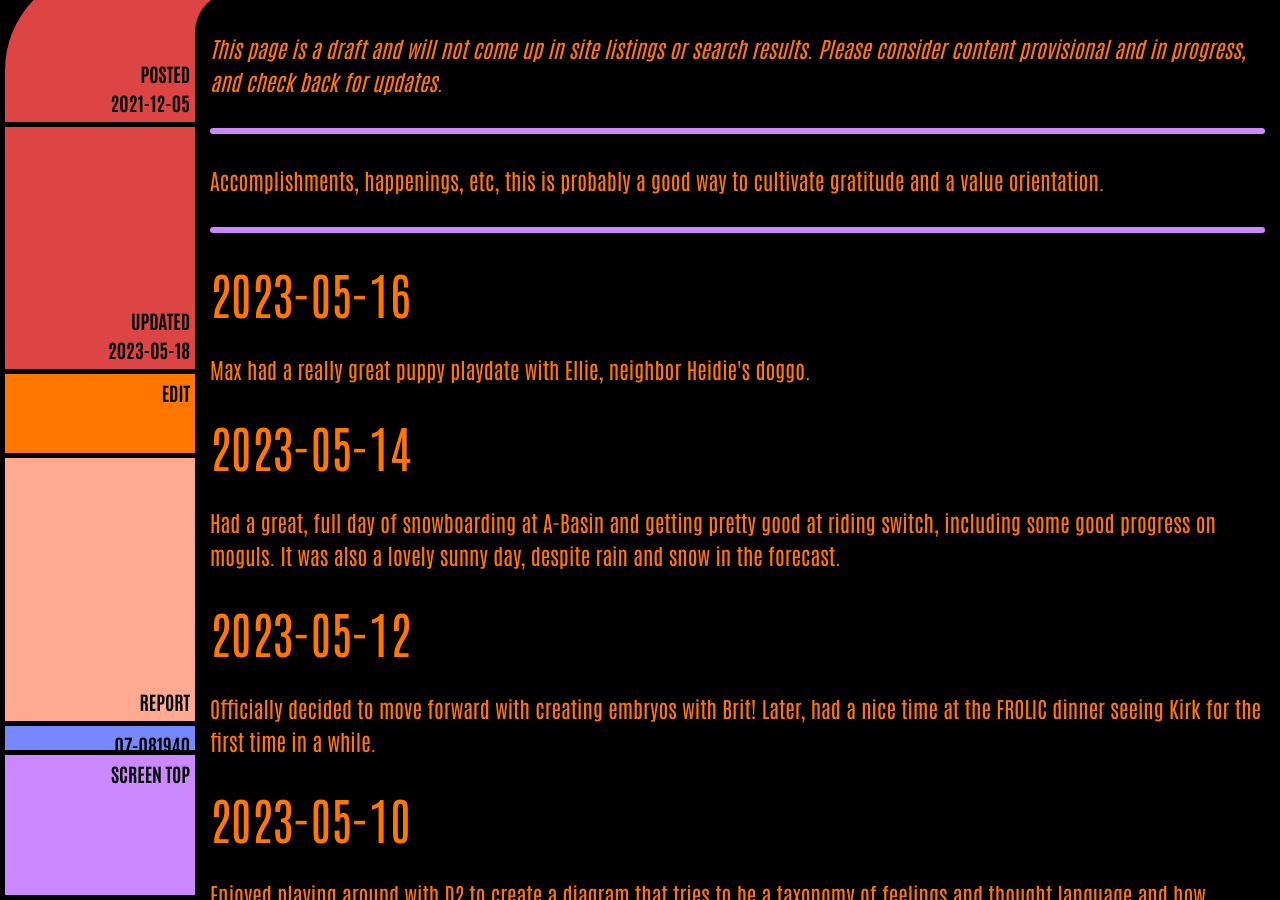
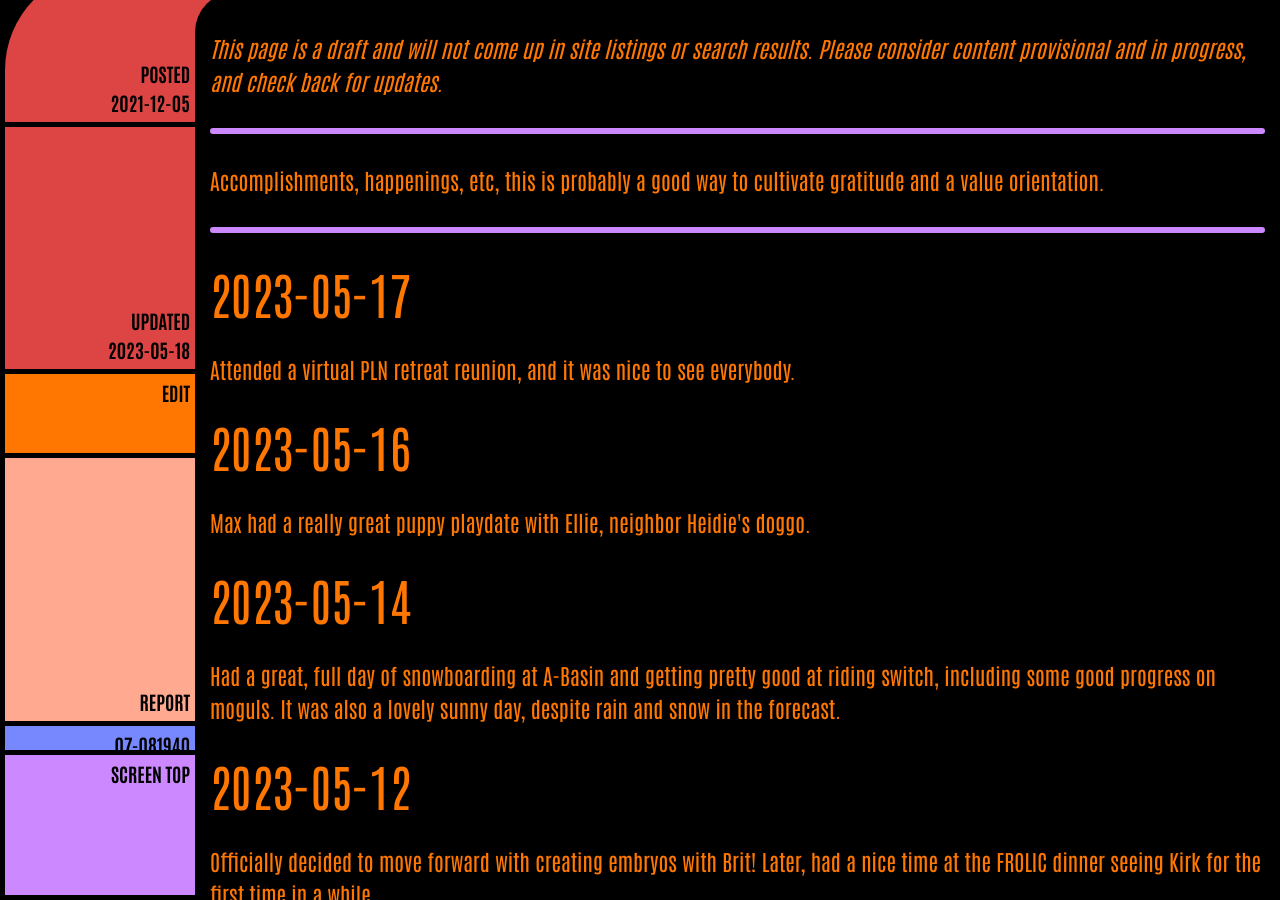
Before and after one commit to ArthurZey/arthurzey.github.io, a Jekyll site: the page built from _pages/one-good-thing.md, in a window 1280 px wide and 900 px high, scrolled down 333 px. Built offline with Jekyll 4.4.1, drawn with Linux system fonts in a browser that asks for light colours.

Commit message:
added 2023-05-17

```diff
--- a/_pages/one-good-thing.md
+++ b/_pages/one-good-thing.md
@@ -2,12 +2,15 @@
 title: One Good Thing
 description: "Accomplishments, happenings, etc, this is probably a good way to cultivate gratitude and a value orientation."
 date: "2021-12-05"
-last_modified_at: "2023-05-18T01:23:32+00:00"
+last_modified_at: "2023-05-18T14:42:20+00:00"
 tags:
   - happenings
   - draft
 sitemap: false
 ---
+
+## 2023-05-17
+Attended a virtual PLN retreat reunion, and it was nice to see everybody.
 
 ## 2023-05-16
 Max had a really great puppy playdate with Ellie, neighbor Heidie's doggo.
```
